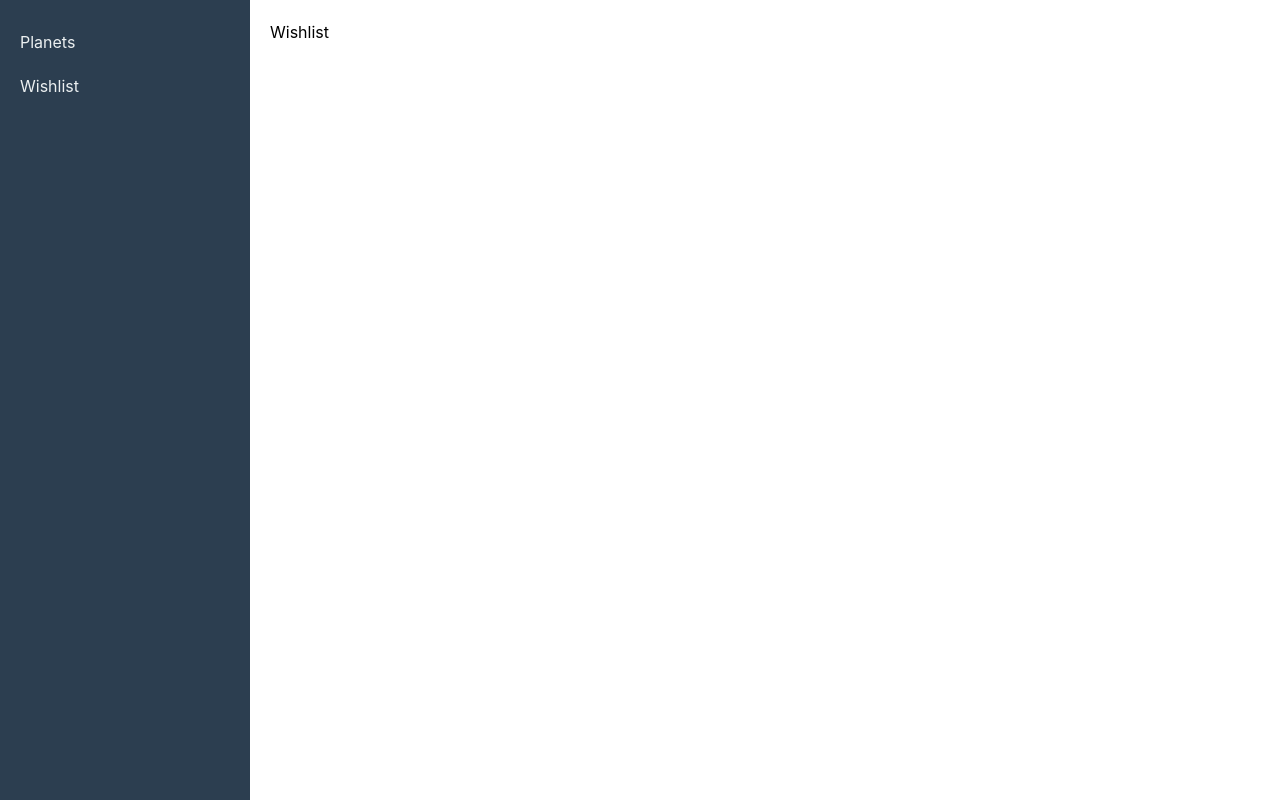
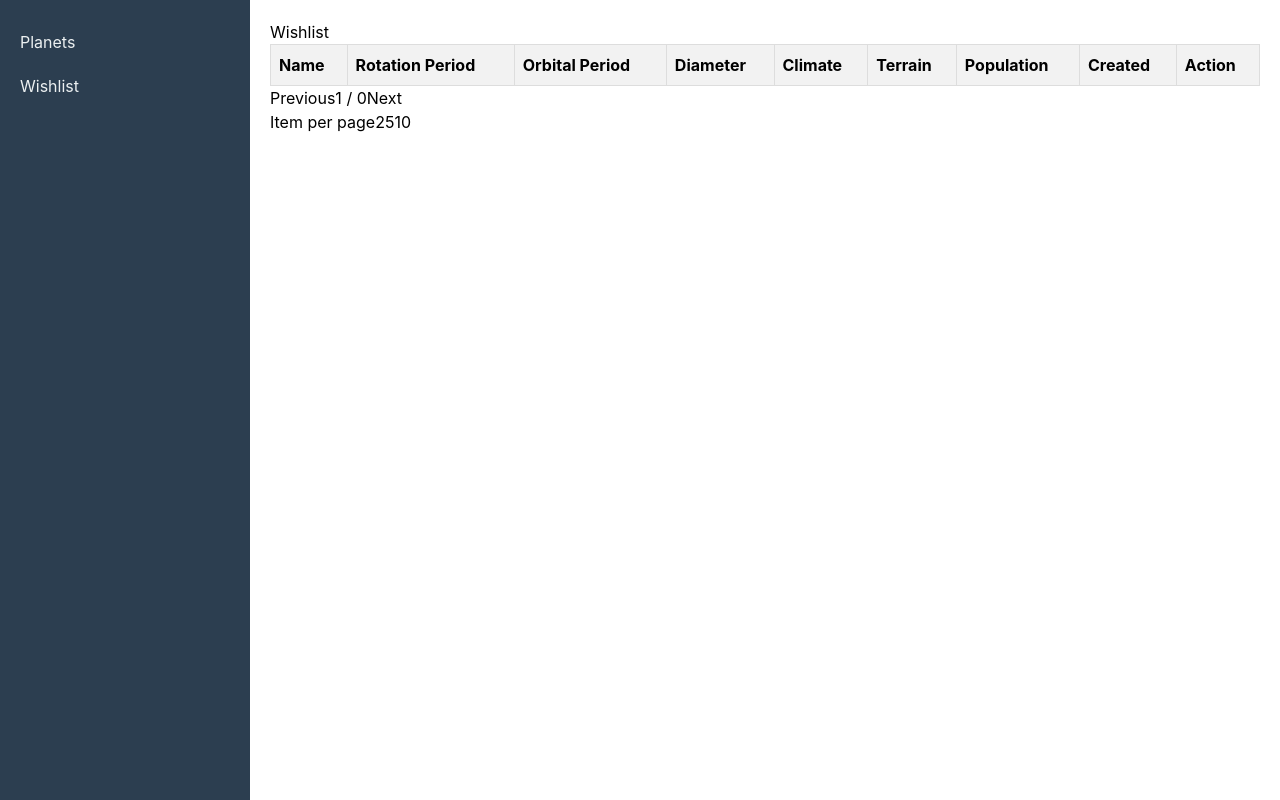
Before and after one commit to ritarodev10/frontend-assessment-test, a Next.js app: page /dashboard/wishlist in a window 1280 px wide. Built offline with nearby package versions, Linux system fonts and the light colour scheme.

Commit message:
feat: add-table-and-pagination-to-wishlist-page

```diff
--- a/src/pages/dashboard/planets/index.tsx
+++ b/src/pages/dashboard/planets/index.tsx
@@ -53,7 +53,7 @@ const PlanetsPage = () => {
         </>
       )}
       {!isLoading && !isSuccess && <p>Error loading planets.</p>}
-      {!hasNextPage && <p>All planets loaded.</p>}
+      {!hasNextPage && !isLoading && <p>All planets loaded.</p>}
     </DashboardLayout>
   );
 };
--- a/src/pages/dashboard/wishlist.tsx
+++ /dev/null
@@ -1,29 +0,0 @@
-import DashboardLayout from 'components/DashboardLayout';
-import { useWishlist } from 'hooks/useWishlist';
-import React from 'react';
-
-const WishlistPage: React.FC = () => {
-  const { wishlist, removeFromWishlist } = useWishlist();
-
-  const handleDelete = (planetName: string) => {
-    removeFromWishlist(planetName);
-  };
-
-  return (
-    <DashboardLayout>
-      <div>
-        <h2>Wishlist</h2>
-        <ul>
-          {wishlist.map((planet, index) => (
-            <li key={index}>
-              {planet.name}
-              <button onClick={() => handleDelete(planet.name)}>Delete</button>
-            </li>
-          ))}
-        </ul>
-      </div>
-    </DashboardLayout>
-  );
-};
-
-export default WishlistPage;
--- /dev/null
+++ b/src/pages/dashboard/wishlist/StyledTable.ts
@@ -0,0 +1,28 @@
+import styled from 'styled-components';
+
+export const Table = styled.table`
+  border-collapse: collapse;
+  width: 100%;
+`;
+
+export const Th = styled.th`
+  background-color: #f2f2f2;
+  border: 1px solid #ddd;
+  padding: 8px;
+  text-align: left;
+`;
+
+export const Td = styled.td`
+  border: 1px solid #ddd;
+  padding: 8px;
+`;
+
+export const Tr = styled.tr`
+  &:nth-child(even) {
+    background-color: #f2f2f2;
+  }
+
+  &:hover {
+    background-color: #ddd;
+  }
+`;
--- /dev/null
+++ b/src/pages/dashboard/wishlist/index.tsx
@@ -0,0 +1,134 @@
+import DashboardLayout from 'components/DashboardLayout';
+import { useWishlist } from 'hooks/useWishlist';
+import React, { useState } from 'react';
+import { Table, Td, Th, Tr } from './StyledTable';
+
+const WishlistPage: React.FC = () => {
+  const { wishlist, removeFromWishlist } = useWishlist();
+  const [itemsPerPage, setItemPerPage] = useState(2);
+  const [currentPage, setCurrentPage] = useState(1);
+  const totalPages = Math.ceil(wishlist.length / itemsPerPage);
+
+  const handlePageChange = (direction: 'next' | 'prev') => {
+    setCurrentPage((prev) => {
+      if (direction === 'next') return Math.min(prev + 1, totalPages);
+      if (direction === 'prev') return Math.max(prev - 1, 1);
+      return prev;
+    });
+  };
+
+  const handleItemsPerPageChange = (count: number) => {
+    setItemPerPage(count);
+    setCurrentPage(1); // Reset current page to 1 whenever items per page changes
+  };
+
+  const handleDelete = (planetName: string) => {
+    removeFromWishlist(planetName);
+  };
+
+  const formatPopulation = (population: string) => {
+    const pop = parseInt(population);
+    if (isNaN(pop)) return population;
+
+    const thresholds = [
+      { value: 1e9, symbol: 'B' },
+      { value: 1e6, symbol: 'M' }
+    ];
+
+    const { value, symbol } = thresholds.find((threshold) => pop >= threshold.value) || {
+      value: 1,
+      symbol: ''
+    };
+
+    const formatted = (pop / value).toFixed(1);
+
+    // If population is less than 1 million, return it as a decimal number
+    if (pop < 1e6) {
+      return pop.toLocaleString();
+    }
+
+    return formatted.endsWith('.0') ? formatted.slice(0, -2) + symbol : formatted + symbol;
+  };
+
+  const formatDate = (dateString: string) => {
+    const date = new Date(dateString);
+    return new Intl.DateTimeFormat('en-US', {
+      year: 'numeric',
+      month: 'short',
+      day: 'numeric'
+    }).format(date);
+  };
+
+  return (
+    <DashboardLayout>
+      <div>
+        <h2>Wishlist</h2>
+        <Table>
+          <thead>
+            <Tr>
+              <Th>Name</Th>
+              <Th>Rotation Period</Th>
+              <Th>Orbital Period</Th>
+              <Th>Diameter</Th>
+              <Th>Climate</Th>
+              <Th>Terrain</Th>
+              <Th>Population</Th>
+              <Th>Created</Th>
+              <Th>Action</Th>
+            </Tr>
+          </thead>
+          <tbody>
+            {wishlist
+              .slice((currentPage - 1) * itemsPerPage, currentPage * itemsPerPage)
+              .map((planet, index) => (
+                <Tr key={index}>
+                  <Td>{planet.name}</Td>
+                  <Td>
+                    {planet.rotation_period === 'unknown'
+                      ? 'unknown'
+                      : `${planet.rotation_period} hrs`}
+                  </Td>
+                  <Td>
+                    {planet.orbital_period === 'unknown'
+                      ? 'unknown'
+                      : `${planet.orbital_period} days`}
+                  </Td>
+                  <Td>{planet.diameter} km</Td>
+                  <Td className="capitalize">{planet.climate}</Td>
+                  <Td className="capitalize">{planet.terrain}</Td>
+                  <Td>{formatPopulation(planet.population)}</Td>
+                  <Td>{formatDate(planet.created)}</Td>
+                  <Td>
+                    <button onClick={() => handleDelete(planet.name)}>Delete</button>
+                  </Td>
+                </Tr>
+              ))}
+          </tbody>
+        </Table>
+        <div className="flex justify-between">
+          <div>
+            <button disabled={currentPage === 1} onClick={() => handlePageChange('prev')}>
+              Previous
+            </button>
+            {currentPage} / {totalPages}
+            <button disabled={currentPage === totalPages} onClick={() => handlePageChange('next')}>
+              Next
+            </button>
+          </div>
+          <div className="flex gap-4">
+            <span>Item per page</span>
+            {[2, 5, 10].map((item) => {
+              return (
+                <button key={item} onClick={() => handleItemsPerPageChange(item)}>
+                  {item}
+                </button>
+              );
+            })}
+          </div>
+        </div>
+      </div>
+    </DashboardLayout>
+  );
+};
+
+export default WishlistPage;
```
